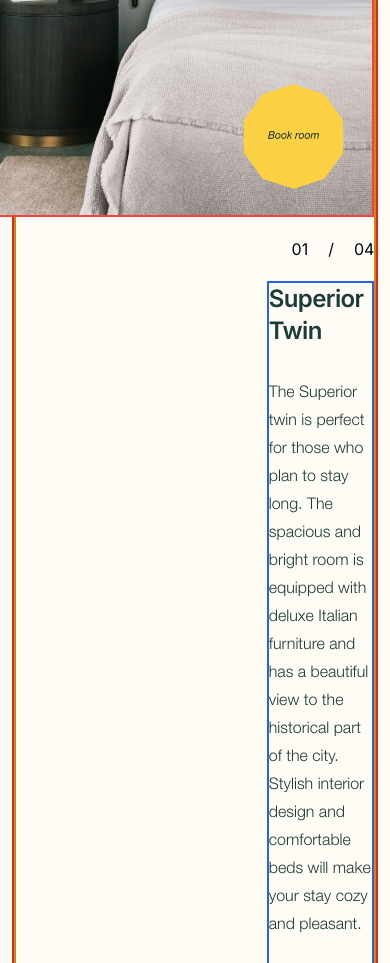
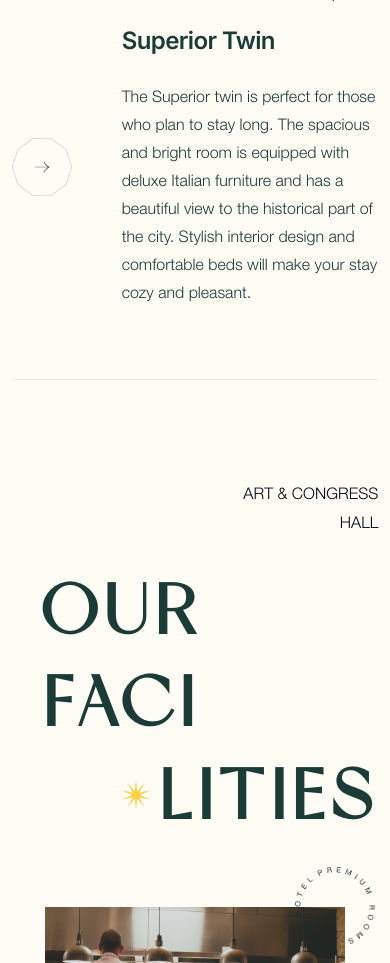
Before and after one commit to MayorFalomo/BankHotel, a Next.js app: page / in a window 390 px wide. Shown: the part 2400-3363 px from the top of the page. Built offline with nearby package versions, Linux system fonts and the light colour scheme.

Commit message:
updated responsiveness for facilities component

```diff
--- a/components/home/homeFacilities/Facilities.tsx
+++ b/components/home/homeFacilities/Facilities.tsx
@@ -7,41 +7,44 @@ function Facilities({}: Props) {
   return (
     <div className="bg-off-white w-[100%] border-2 border-transparent border-solid ">
       <div className="mt-[100px] ">
-        <div className="flex justify-between items-start gap-[20px] mx-auto w-[95%] ">
-          <p className="flex flex-col font-helvetica gap-[5px]">
+        <div className="flex justify-between items-start gap-[20px] mx-auto w-[95%] max-[850px]:flex-col ">
+          <p className="flex flex-col font-helvetica gap-[5px] max-[850px]:w-full max-[850px]:text-end">
             <span>ART & CONGRESS</span> <span>HALL </span>{" "}
           </p>
-          <div className="font-miracle w-[520px] max-w-[520px]">
-            <h1 className=" scroll-m-20 text-4xl font-extrabold tracking-[.10em] lg:text-8xl text-text_royal_green">
+          <div className="font-miracle w-[520px] max-w-[520px]  max-[850px]:w-[100%] max-[850px]:max-w-[100%]  gap-[5px] flex flex-col">
+            <h1 className="scroll-m-10 max-[540px]:w-[60%]  max-sm:text-[70px] sm:text-[70px] lg:text-[100px] max-[850px]:text-center font-extrabold tracking-[.10em] text-text_royal_green">
               OUR{" "}
             </h1>
-            <h1 className=" scroll-m-20 text-4xl font-extrabold tracking-[.10em] lg:text-8xl  text-text_royal_green">
+            <h1 className="max-sm:text-[70px] max-[540px]:w-[60%]  leading-[70px] sm:text-[70px] lg:text-[100px] scroll-m-10 max-[850px]:text-center  font-extrabold tracking-[.10em] text-text_royal_green">
               FACI{" "}
             </h1>
             <div className="flex items-center justify-end gap-2">
               <div className="w-[30px]">
                 <img src="./Star.svg" alt="img" />
               </div>
-              <h1 className=" scroll-m-20 text-4xl font-extrabold tracking-[.10em] lg:text-8xl  text-text_royal_green">
+              <h1 className="max-sm:text-[70px] sm:text-[70px] lg:text-[100px] scroll-m-20 font-extrabold tracking-[.10em]  text-text_royal_green">
                 {" "}
                 LITIES{" "}
               </h1>
             </div>
           </div>
           <div className="relative">
-            <div className="">
+            <div className="max-[850px]:hidden">
               <img src="./barman.png" alt="img" />
             </div>
-            <div className="absolute w-[80px] top-[-40px] left-[-30px]">
+            <div className="absolute w-[80px] max-[850px]:hidden min-[850px]:block  top-[-40px] left-[-30px]">
               <img src="./label2.png" alt="img" />
             </div>
           </div>
         </div>
-        <div className="flex items-end mx-auto gap-[50px] w-[95%] mt-[40px]">
-          <div className="w-[400px]">
+        <div className="flex  items-end  mx-auto gap-[70px] w-[95%] mt-[40px] max-[600px]:flex-col  max-[600px]:gap-[50px]">
+          <div className="relative w-[400px] max-[600px]:flex max-[600px]:items-start max-[600px]:w-[60%] min-w-[300px] max-[600px]:mx-auto">
             <img src="./kitchen.png" alt="img" />
+            <div className="absolute w-[80px] top-[-40px] max-[850px]:block min-[850px]:hidden right-[-30px]">
+              <img src="./label2.png" alt="img" />
+            </div>
           </div>
-          <p className="w-[300px] font-helvetica text-text_royal_green">
+          <p className="w-[300px] font-helvetica text-text_royal_green max-[600px]:w-[70%] max-[600px]:flex max-[600px]:justify-end ">
             Bank Hotel offers you a wide range of additional services and
             facilities. Visit our restaurant to try exclusive meals, book a
             conference hall to organize a business meeting, or relax in the
--- a/components/home/home_Slider/Home_Slider.tsx
+++ b/components/home/home_Slider/Home_Slider.tsx
@@ -7,50 +7,64 @@ function Home_Slider({}: Props) {
   return (
     <div className="bg-off-white border-2 border-transparent border-solid">
       <div className="h-full lg:my-[100px] max-md:my-[50px] ">
-        <div className="flex justify-between items-start gap-[20px] mx-auto w-[95%] max-[760px]:flex-wrap max-[650px]:justify-center">
-          <h1 className="text-start leading-[65px] flex flex-col gap-[10px] text-text_royal_green font-miracle scroll-m-10 text-[40px] font-medium tracking-[.10em] lg:text-[80px] xl:text-[80px]  max-xl:text-[50px] max-[760px]:text-center max-[760px]:w-full ">
+        <div className="flex justify-between items-start gap-[20px] mx-auto mt-[50px] w-[95%] max-[760px]:flex-wrap max-[650px]:justify-center">
+          <h1 className="text-start leading-[65px] flex flex-col gap-[10px] text-text_royal_green font-miracle scroll-m-10 text-[40px] font-medium tracking-[.10em] lg:text-[80px] xl:text-[80px]  max-xl:text-[50px]  max-[500px]:text-[30px]  max-[500px]:leading-[35px] max-[760px]:text-center max-[760px]:w-full ">
             <span className="max-[760px]:w-[50%] max-[760px]:text-end ">
               {" "}
               ROOMS{" "}
             </span>{" "}
             <span className="max-[760px]:text-end"> & APARTMENTS </span>
           </h1>
-          <p className=" w-[280px]  max-[760px]:w-[40%] font-helvetica text-text_royal_green text-#000 leading-7">
+          <p className=" w-[280px]  max-[760px]:w-[95%] font-helvetica text-text_royal_green text-#000 leading-7">
             ALL ROOM DECORATION WAS MADE WITH ECOLOGICAL CERTIFIED AND SAFE
             MATERIALS.{" "}
           </p>
         </div>
-        <div className="w-[95%] mx-auto mt-[30px] lg:h-[100vh] border-2 border-red-600">
-          <div className="flex items-end gap-[20px] h-full  justify-between  max-[750px]:flex-col-reverse border-2 border-yellow-600">
-            <div className="flex flex-col items-start justify-between gap-3 max-lg:justify-end border-2 border-green-600 border-solid h-[70%]">
+        <div className="w-[95%] mx-auto mt-[30px] lg:h-[100vh] ">
+          <div className="flex items-end gap-[20px] h-full  justify-between  max-[750px]:flex-col-reverse">
+            <div className="flex flex-col items-start justify-between gap-3 max-lg:justify-end  h-[70%]">
               <div className="w-full max-[1200px]:max-w-[100%] max-lg:hidden">
                 <img src="./mirror-image.png" alt="img" />
               </div>
-              <div className="xl:w-[80px] md:w-[60px] w-[40px] cursor-pointer">
+              <div className="xl:w-[80px] md:w-[60px] w-[40px] cursor-pointer max-[750px]:hidden flex">
                 <img src="./btn-wavy-black.png" alt="img" />
               </div>
             </div>
-            <div className="flex flex-col justify-between items-start gap-[30px] h-[70%] w-[30%] max-lg:justify-center border-2 border-blue-600">
+            <div className="flex flex-col justify-between items-start gap-[30px] h-[70%] w-[30%] max-lg:justify-center  max-[750px]:w-full">
               <div className="flex items-center  gap-[20px] py-2 px-[35px] rounded-[20px] w-fit max-lg:hidden border-solid border-2 border-gray-400">
                 <p className="text-[#FCD043] text-[25px] ">
                   {<TbNorthStar />}{" "}
                 </p>
                 <p>1973 </p>
               </div>
-              <section className="flex flex-col items-start justify-evenly  gap-[25px]">
-                <h1 className="text-start text-text_royal_green scroll-m-20 text-2xl font-semibold tracking-tight">
+              <section className="flex flex-col items-start justify-evenly  gap-[25px] max-[750px]:flex  max-[750px]:flex-column-reverse max-[750px]:items-center">
+                <h1 className="text-start flex max-[750px]:hidden text-text_royal_green scroll-m-20 text-2xl font-semibold tracking-tight">
                   Superior Twin
                 </h1>
-                <p className="leading-7 text-text_royal_green font-helvetica  [&:not(:first-child)]:mt-2">
-                  The Superior twin is perfect for those who plan to stay long.
-                  The spacious and bright room is equipped with deluxe Italian
-                  furniture and has a beautiful view to the historical part of
-                  the city. Stylish interior design and comfortable beds will
-                  make your stay cozy and pleasant.
-                </p>
-                <p>
-                  <span>01 / 04</span>
-                </p>
+                <div className="max-[750px]:flex max-[750px]:flex-row-reverse  justify-between items-center">
+                  <div className="flex flex-col gap-[20px] max-[750px]:w-[70%] ">
+                    <h1 className="text-start max-[750px]:flex hidden  text-text_royal_green scroll-m-20 text-2xl font-semibold tracking-tight">
+                      Superior Twin
+                    </h1>
+                    <p className="leading-7 text-text_royal_green font-helvetica  [&:not(:first-child)]:mt-2">
+                      The Superior twin is perfect for those who plan to stay
+                      long. The spacious and bright room is equipped with deluxe
+                      Italian furniture and has a beautiful view to the
+                      historical part of the city. Stylish interior design and
+                      comfortable beds will make your stay cozy and pleasant.
+                    </p>
+                    <p className="max-[750px]:hidden flex">
+                      <span>01 / 04</span>
+                    </p>
+                  </div>
+                  <div className=" hidden  xl:w-[80px] max-xl:w-[60px] cursor-pointer max-[750px]:flex">
+                    <img
+                      className="w-full"
+                      src="./btn-wavy-black.png"
+                      alt="img"
+                    />
+                  </div>
+                </div>
               </section>
             </div>
             <p className="hidden max-[750px]:flex items-center gap-[20px]">
@@ -58,7 +72,7 @@ function Home_Slider({}: Props) {
               <span>/</span>
               <span>04</span>
             </p>
-            <div className="w-[50%] min-w-[400px] max-w-[550px] max-[750px]:max-w-[100%]  max-[750px]:w-[100%] border-2 border-red-500">
+            <div className="w-[50%] min-w-[400px] max-w-[550px] max-[750px]:max-w-[100%]  max-[750px]:min-w-[100%] ">
               <img src="./room-image.png" alt="img" />
             </div>
           </div>
```
